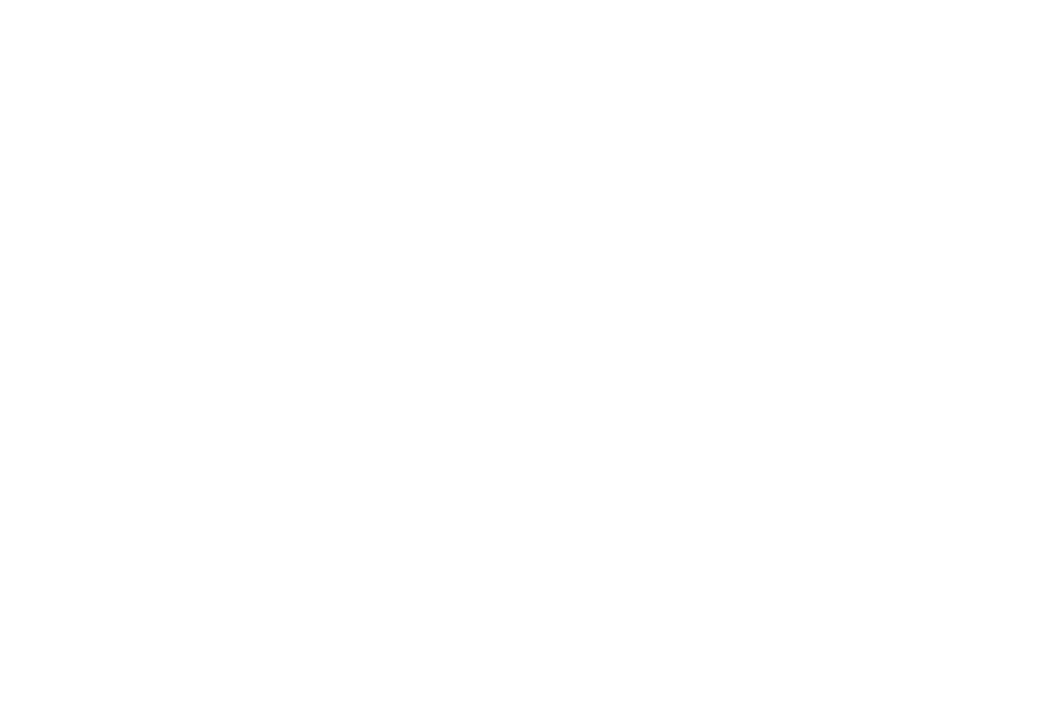
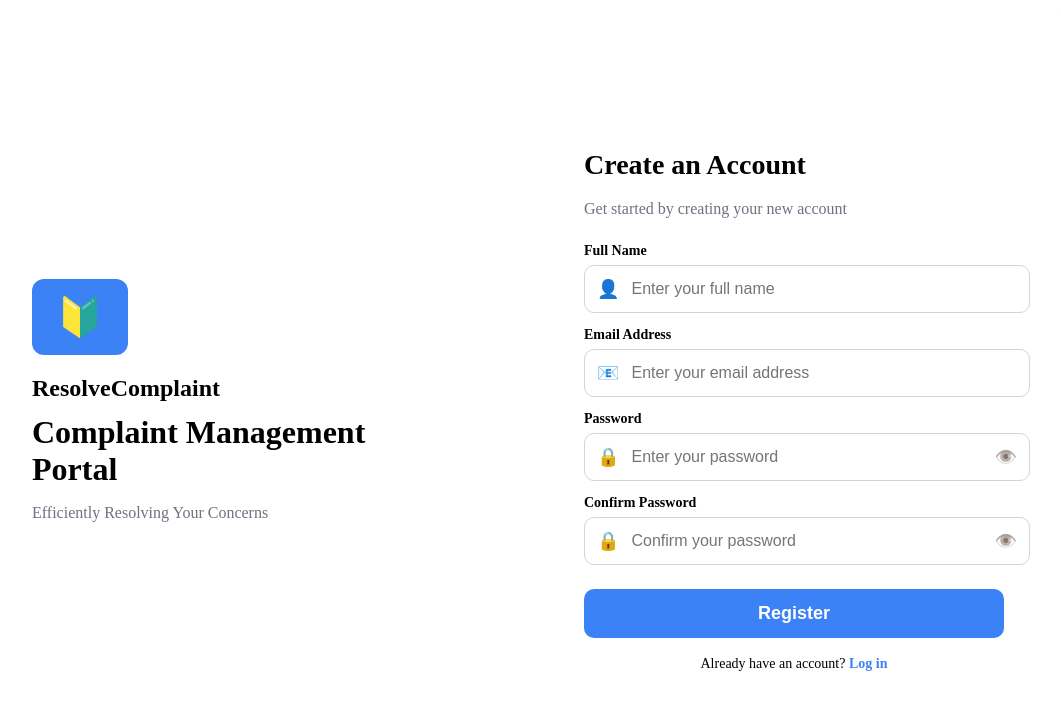
Before and after one commit to Dhiraj96k/SmartComplaint, a React (Vite) app: page /register in a window 1280 px wide. Before the commit this address had no page. Shown: the top 710 px of the page, without its empty margins (122-1183 px from the left). Built offline with nearby package versions, Linux system fonts and the light colour scheme.

Commit message:
Register page on loading

```diff
--- a/src/App.jsx
+++ b/src/App.jsx
@@ -5,6 +5,7 @@
 import Header from "./Components/Header/Header";
 import HeroSection from "./Components/Hero/HeroSection";
 import Login from "./Components/LogIn/Login";
+import Register from "./Components/LogIn/Register";
 
 export default function App() {
   return (
@@ -25,6 +26,9 @@
 
         {/* Login Page */}
         <Route path="/login" element={<Login />} />
+
+        <Route path="/register" element={<Register />} />
+
       </Routes>
     </BrowserRouter>
   );
--- a/src/Components/Header/Header.css
+++ b/src/Components/Header/Header.css
@@ -93,7 +93,6 @@
     border: 1px solid #ccc;
 }
 
-
 .btn.outline:hover {
     background: #f5f5f5;
 }
--- a/src/Components/Header/Header.jsx
+++ b/src/Components/Header/Header.jsx
@@ -22,7 +22,9 @@
 
                 {/* Buttons */}
                 <div className="btn-group">
+
                     <button className="btn primary">Raise Complaint</button>
+
                     <button className="btn outline">
                         <Link to="/login">Login</Link>
                     </button>
--- a/src/Components/LogIn/Login.jsx
+++ b/src/Components/LogIn/Login.jsx
@@ -1,6 +1,6 @@
 // LoginPage.jsx
 import { useState } from "react";
-import { useNavigate } from "react-router-dom";
+import { Link, useNavigate } from "react-router-dom";
 import "./Login.css";
 
 export default function Login() {
@@ -68,7 +68,7 @@
 
 
                     <p className="register-text">
-                        Don't have an account? <a href="#" className="register-link">Register</a>
+                        Don't have an account? <Link to="/register" className="register-link">Register</Link>
                     </p>
                 </div>
             </div>
--- /dev/null
+++ b/src/Components/LogIn/Register.css
@@ -0,0 +1,143 @@
+/* Container Layout */
+.register-container {
+    display: flex;
+    /* width: 100%; */
+    margin: 0rem 5rem;
+    height: 100vh;
+    background: #f3f4f6;
+}
+
+/* LEFT SIDE */
+.register-left {
+    width: 50%;
+    background: #ffffff;
+    display: flex;
+    justify-content: center;
+    align-items: center;
+    flex-direction: column;
+    padding: 40px;
+    border-radius: 12px 0 0 12px;
+}
+
+.portal-info {
+    max-width: 420px;
+}
+
+.portal-logo {
+    font-size: 38px;
+    background: #3b82f6;
+    color: white;
+    padding: 16px;
+    border-radius: 12px;
+    width: 64px;
+    text-align: center;
+    margin-bottom: 20px;
+}
+
+.portal-info h2 {
+    font-size: 24px;
+    font-weight: 600;
+    margin: 0;
+}
+
+.portal-info h1 {
+    font-size: 32px;
+    font-weight: 700;
+    margin-top: 12px;
+    margin-bottom: 10px;
+}
+
+.portal-info p {
+    font-size: 16px;
+    color: #6b7280;
+}
+
+/* RIGHT SIDE */
+.register-right {
+    width: 50%;
+    background: #ffffff;
+    display: flex;
+    justify-content: center;
+    align-items: center;
+    padding: 40px;
+    border-radius: 0 12px 12px 0;
+}
+
+.register-box {
+    width: 100%;
+    max-width: 420px;
+}
+
+.register-box h1 {
+    font-size: 28px;
+    font-weight: 700;
+}
+
+.subtitle {
+    color: #6b7280;
+    margin-bottom: 25px;
+}
+
+/* Input Boxes */
+label {
+    font-size: 14px;
+    font-weight: 600;
+    display: block;
+    margin-top: 14px;
+    /* This controls spacing between fields */
+}
+
+.input-box {
+    width: 100%;
+    margin-top: 6px;
+    border: 1px solid #d1d5db;
+    border-radius: 10px;
+    padding: 12px;
+    display: flex;
+    align-items: center;
+    gap: 10px;
+}
+
+.input-box input {
+    border: none;
+    outline: none;
+    flex: 1;
+    font-size: 16px;
+    background: transparent;
+}
+
+.icon {
+    font-size: 18px;
+}
+
+.eye-icon {
+    cursor: pointer;
+    font-size: 18px;
+}
+
+/* Register Button */
+.register-btn {
+    width: 100%;
+    padding: 14px;
+    margin-top: 24px;
+    background: #3b82f6;
+    color: white;
+    font-size: 18px;
+    font-weight: 600;
+    border: none;
+    border-radius: 10px;
+    cursor: pointer;
+}
+
+/* Bottom Text */
+.login-text {
+    text-align: center;
+    margin-top: 18px;
+    font-size: 14px;
+}
+
+.login-text a {
+    color: #3b82f6;
+    font-weight: 600;
+    text-decoration: none;
+}
--- /dev/null
+++ b/src/Components/LogIn/Register.jsx
@@ -0,0 +1,83 @@
+import './Register.css';
+import { useState } from "react";
+import { Link } from "react-router-dom";
+
+export default function Register() {
+    const [showPass, setShowPass] = useState(false);
+    const [showConfirm, setShowConfirm] = useState(false);
+
+    return (
+        <div className="register-container">
+            {/* Left Section */}
+            <div className="register-left">
+                <div className="portal-info">
+                    <div className="portal-logo">🔰</div>
+                    <h2>ResolveComplaint</h2>
+                    <h1>Complaint Management Portal</h1>
+                    <p>Efficiently Resolving Your Concerns</p>
+                </div>
+            </div>
+
+            {/* Right Section */}
+            <div className="register-right">
+                <div className="register-box">
+                    <h1>Create an Account</h1>
+                    <p className="subtitle">Get started by creating your new account</p>
+
+                    {/* Full Name */}
+                    <label>Full Name</label>
+                    <div className="input-box">
+                        <span className="icon">👤</span>
+                        <input type="text" placeholder="Enter your full name" />
+                    </div>
+
+                    {/* Email */}
+                    <label>Email Address</label>
+                    <div className="input-box">
+                        <span className="icon">📧</span>
+                        <input type="email" placeholder="Enter your email address" />
+                    </div>
+
+                    {/* Password */}
+                    <label>Password</label>
+                    <div className="input-box">
+                        <span className="icon">🔒</span>
+                        <input
+                            type={showPass ? "text" : "password"}
+                            placeholder="Enter your password"
+                        />
+                        <span
+                            className="eye-icon"
+                            onClick={() => setShowPass(!showPass)}
+                        >
+                            {showPass ? "🙈" : "👁️"}
+                        </span>
+                    </div>
+
+                    {/* Confirm Password */}
+                    <label>Confirm Password</label>
+                    <div className="input-box">
+                        <span className="icon">🔒</span>
+                        <input
+                            type={showConfirm ? "text" : "password"}
+                            placeholder="Confirm your password"
+                        />
+                        <span
+                            className="eye-icon"
+                            onClick={() => setShowConfirm(!showConfirm)}
+                        >
+                            {showConfirm ? "🙈" : "👁️"}
+                        </span>
+                    </div>
+
+                    {/* Register Button */}
+                    <button className="register-btn">Register</button>
+
+                    <p className="login-text">
+                        Already have an account? <Link to="/login">Log in</Link>
+                    </p>
+                </div>
+            </div>
+        </div>
+    );
+}
```
